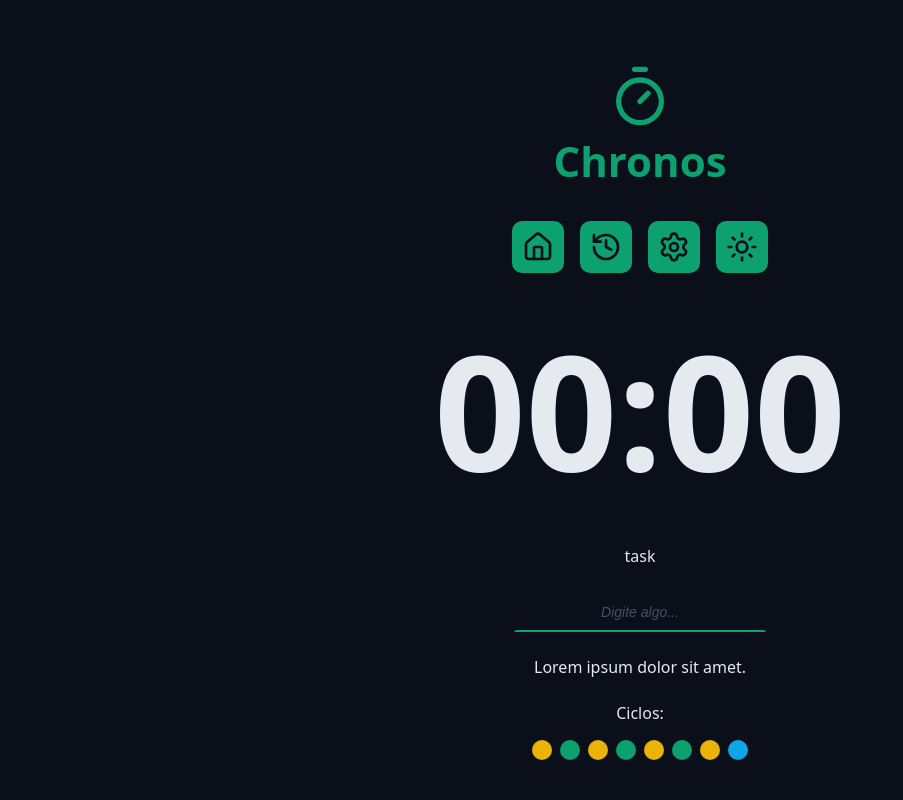
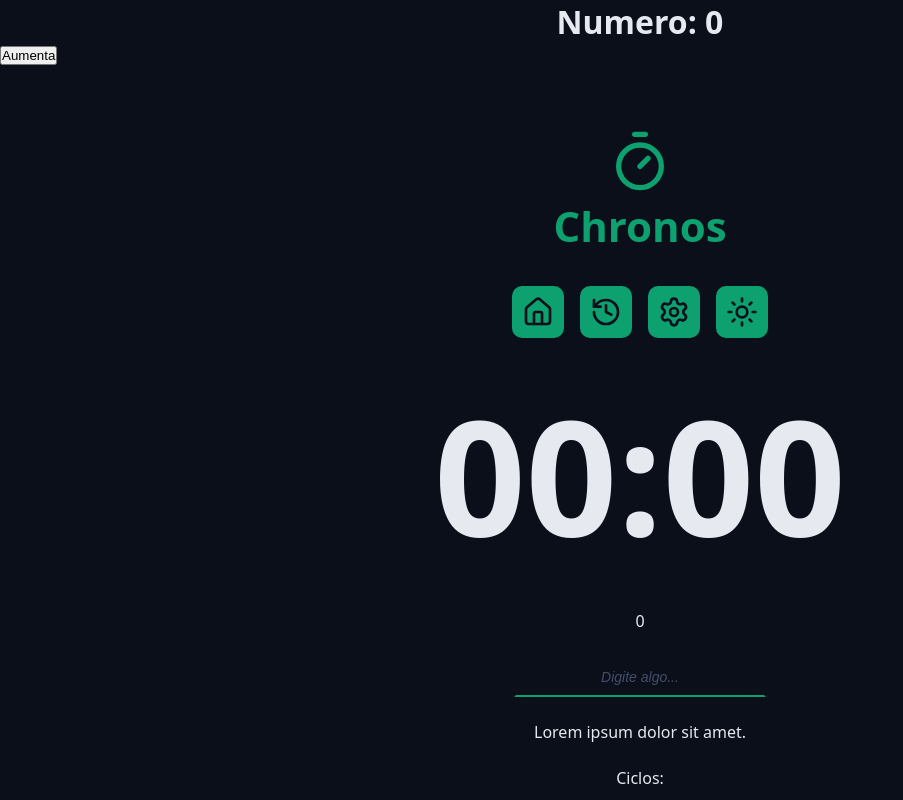
Before and after one commit to vinicim002/chronos-pomodoro, a React (Vite) app: page / in a window 1280 px wide. Shown: the top 800 px of the page, without its empty margins (0-903 px from the left). Built offline with nearby package versions, Linux system fonts and the light colour scheme.

Commit message:
Usando useState para o estado com programação reativa

```diff
--- a/src/App.tsx
+++ b/src/App.tsx
@@ -10,11 +10,21 @@ import { PlayCircleIcon } from 'lucide-react';
 
 import './styles/theme.css';
 import './styles/global.css';
-
+import { Heading } from './components/Heading';
+import { useState } from 'react';
 
 export function App() {
+  const [numero, setNumero] = useState(0);
+
+  function handleClick() {
+    setNumero(prevState => prevState + 1);
+  }
+
   return (
     <>
+      <Heading>Numero: {numero}</Heading>
+      <button onClick={handleClick}>Aumenta</button>
+
       <Container>
         <Logo />
       </Container>
@@ -29,7 +39,7 @@ export function App() {
         <form className='form' action=''>
           <div className='formRow'>
             <Input
-              labelText='task'
+              labelText={numero.toString()}
               id='input'
               type='text'
               placeholder='Digite algo...'
```
